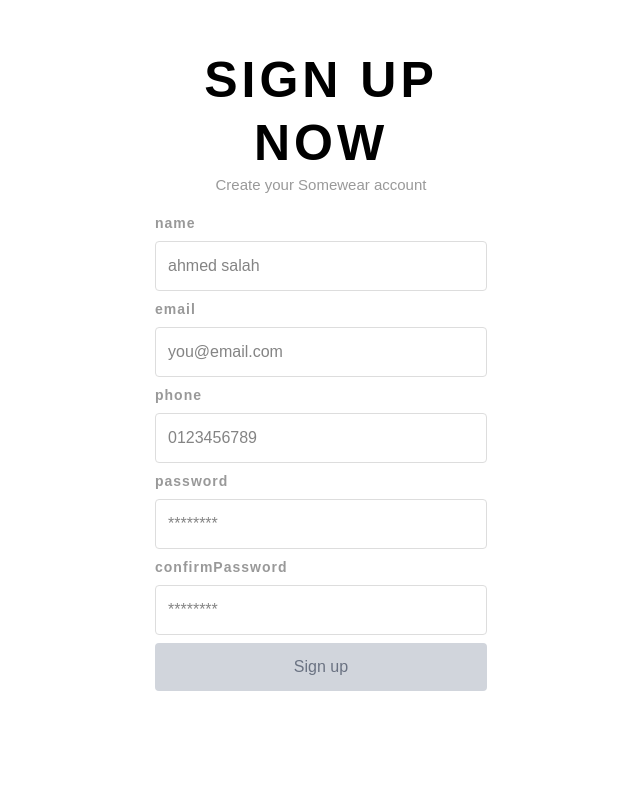
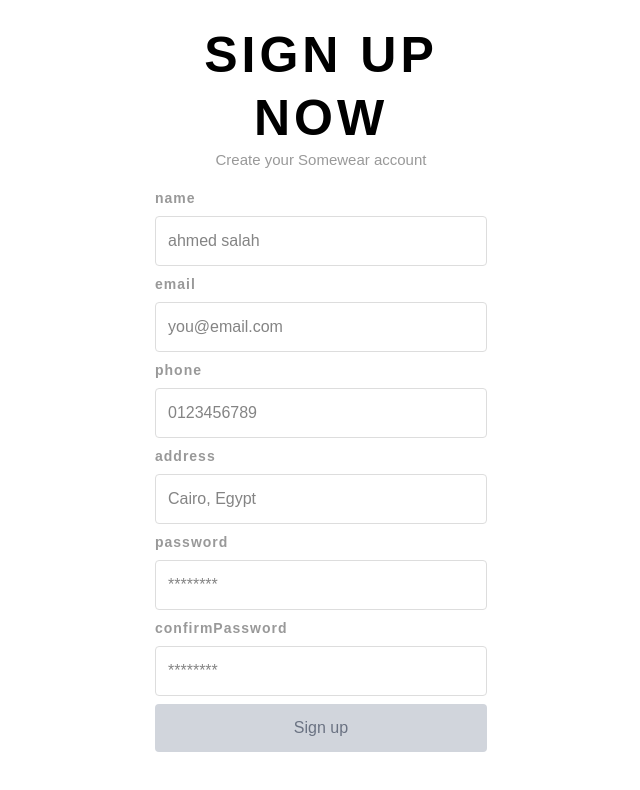
Before and after one commit to ahmedhamdiola/somewear, a React (Vite) app in the folder client/: page /signup in a window 1280 px wide. Shown: the top 790 px of the page, without its empty margins (319-959 px from the left). Built offline with nearby package versions, Linux system fonts and the light colour scheme.

Commit message:
feat: implement user registration service and page, and fix admin product variants management dialog

```diff
--- a/client/src/features/admin/components/VariantsDialog.tsx
+++ b/client/src/features/admin/components/VariantsDialog.tsx
@@ -17,6 +17,12 @@ import {
 
 const SIZES = ["S", "M", "L", "XL", "XXL"];
 
+type VariantEntry = {
+  id?: number;
+  stock: number;
+  inputStock: number;
+};
+
 interface Props {
   productId: number | null;
   productName: string;
@@ -24,10 +30,7 @@ interface Props {
 }
 
 const VariantsDialog = ({ productId, productName, onClose }: Props) => {
-  // map: size → { id?, stock }
-  const [variantMap, setVariantMap] = useState<
-    Record<string, { id?: number; stock: number; inputStock: number }>
-  >({});
+  const [variantMap, setVariantMap] = useState<Record<string, VariantEntry>>({});
   const [loading, setLoading] = useState(false);
 
   useEffect(() => {
--- a/client/src/features/auth/pages/SignUpPage.tsx
+++ b/client/src/features/auth/pages/SignUpPage.tsx
@@ -1,25 +1,39 @@
-
-import { Formik, Form,  } from "formik";
+import { Formik, Form } from "formik";
 import * as Yup from "yup";
-import CustomInput from '../components/CustomInput';
-
-interface SignupValues {
-  name: string;
-  email: string;
-  phone: string;
-  password: string;
-  confirmPassword: string;
-}
+import { useNavigate } from "react-router-dom";
+import { toast } from "react-toastify";
+import CustomInput from "../components/CustomInput";
+import { registerService } from "../services/authService";
 
 const SignUpPage = () => {
+  const navigate = useNavigate();
 
-  const initialValues: SignupValues = {
+  const initialValues = {
     name: "",
     email: "",
     phone: "",
+    address: "",
     password: "",
     confirmPassword: "",
   };
+
+  const handleSubmit = async (values: typeof initialValues) => {
+    try {
+      await registerService({
+        username: values.name,
+        email: values.email,
+        password: values.password,
+        phone: values.phone,
+        address: values.address,
+      });
+      toast.success("Account created! Welcome");
+      navigate("/");
+    } catch(error) {
+        console.log(error);
+      toast.error("Registration failed");
+    }
+  };
+
   return (
     <div className="flex flex-col items-center justify-center min-h-screen font-sans bg-white ">
       <div className="w-full max-w-[380px]  p-6 mx-auto mb-15">
@@ -34,9 +48,9 @@ const SignUpPage = () => {
           </p>
         </div>
 
-        <Formik<SignupValues>
+        <Formik
           initialValues={initialValues}
-          onSubmit={(v: SignupValues) => console.log(v)}
+          onSubmit={handleSubmit}
           validationSchema={Yup.object({
             name: Yup.string()
               .min(2, "name must be at least 2 characters")
@@ -45,6 +59,7 @@ const SignUpPage = () => {
             phone: Yup.string()
               .matches(/^01[0125][0-9]{8}$/, "invalid phone number")
               .required("Required"),
+            address: Yup.string().required("Required"),
             password: Yup.string()
               .min(8, "password must be at least 8 characters")
               .required("Required"),
@@ -60,18 +75,19 @@ const SignUpPage = () => {
               <CustomInput name="name" type="text" placeholder="ahmed salah" id="name"/>
               <CustomInput name="email" type="email" placeholder="you@email.com" id="email"/>
               <CustomInput name="phone" type="text" placeholder="0123456789" id="phone"/>
+              <CustomInput name="address"  type="text" placeholder="Cairo, Egypt" id="address" />
               <CustomInput name="password" type="password" placeholder="********" id="password"/>
               <CustomInput name="confirmPassword" type="password" placeholder="********" id="confirm-password"/>
               <button
                 type="submit"
-                disabled={!(formik.isValid && formik.dirty)}
-                className={` w-full p-3 rounded text-base transition ${
-                  formik.isValid && formik.dirty
+                disabled={!(formik.isValid && formik.dirty) || formik.isSubmitting}
+                className={`w-full p-3 rounded text-base transition ${
+                  formik.isValid && formik.dirty && !formik.isSubmitting
                     ? "bg-black text-white hover:bg-gray-800"
-                    : "bg-gray-300 text-gray-500 "
-                } `}
+                    : "bg-gray-300 text-gray-500"
+                }`}
               >
-                Sign up
+                {formik.isSubmitting ? "Creating account..." : "Sign up"}
               </button>
             </Form>
           )}
--- /dev/null
+++ b/client/src/features/auth/services/authService.ts
@@ -0,0 +1,19 @@
+import axios from "axios";
+
+const API_URL = "http://localhost:3000/users";
+const config = { withCredentials: true };
+
+export const registerService = async (data: {
+  username: string;
+  email: string;
+  password: string;
+  phone: string;
+  address: string;
+}) => {
+  const response = await axios.post(
+    `${API_URL}/register`,
+    { ...data, role: "customer" },
+    config
+  );
+  return response.data;
+};
```
Also changed, not shown: 1 other file (tests, documents, lock files or other folders).
